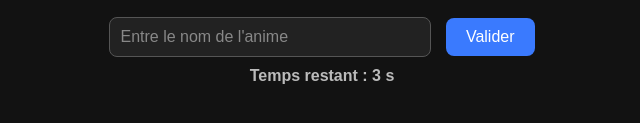
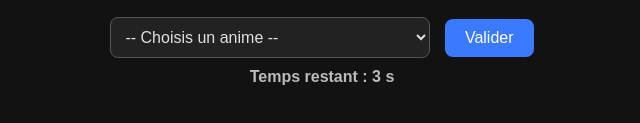
Before and after one commit to mastermanga/CharaClue, a plain HTML site: page index.html in a window 1280 px wide. Both pictures are taken after a click on the button "Valider". Shown: the part 235-358 px from the top of the page, 318-958 px from the left. Drawn offline with Linux system fonts and the light colour scheme.

Commit message:
Update index.html

```diff
--- a/index.html
+++ b/index.html
@@ -4,7 +4,6 @@
   <meta charset="UTF-8" />
   <title>CharaClue - Devine l'anime</title>
   <style>
-    /* Mode dark */
     body {
       font-family: Arial, sans-serif;
       background-color: #121212;
@@ -31,18 +30,15 @@
       display: none;
       background-color: #222;
     }
-    input[type="text"] {
+    select {
       padding: 10px;
-      width: 300px;
+      width: 320px;
       font-size: 16px;
       border-radius: 8px;
       border: 1px solid #555;
       margin-top: 20px;
       background-color: #222;
       color: #e0e0e0;
-    }
-    input[type="text"]::placeholder {
-      color: #888;
     }
     button {
       padding: 10px 20px;
@@ -83,7 +79,9 @@
   <div id="character-container"></div>
 
   <div>
-    <input type="text" id="guess-input" placeholder="Entre le nom de l'anime" />
+    <select id="guess-select">
+      <option value="">-- Choisis un anime --</option>
+    </select>
     <button id="submit-btn">Valider</button>
   </div>
 
@@ -94,7 +92,7 @@
     const container = document.getElementById("character-container");
     const feedback = document.getElementById("feedback");
     const timerDisplay = document.getElementById("timer");
-    const guessInput = document.getElementById("guess-input");
+    const guessSelect = document.getElementById("guess-select");
     const submitBtn = document.getElementById("submit-btn");
 
     let currentAnime = null;
@@ -102,14 +100,25 @@
     let gameEnded = false;
     let countdown = 10;
     let countdownInterval = null;
+    let allAnimes = [];
 
-    // Charge le fichier JSON et démarre le jeu
     async function loadAnimes() {
       try {
         const response = await fetch('animes.json');
         const animes = await response.json();
+        allAnimes = animes;
 
-        // Choix aléatoire d'un anime
+        // Remplir le menu déroulant
+        const animeNames = [...new Set(animes.map(a => a.anime))];
+        guessSelect.innerHTML = '<option value="">-- Choisis un anime --</option>';
+        animeNames.forEach(name => {
+          const option = document.createElement("option");
+          option.value = name;
+          option.textContent = name;
+          guessSelect.appendChild(option);
+        });
+
+        // Choix aléatoire d’un anime pour le jeu
         currentAnime = animes[Math.floor(Math.random() * animes.length)];
         initGame();
       } catch (error) {
@@ -119,13 +128,11 @@
     }
 
     function initGame() {
-      // Nettoie l'affichage
       container.innerHTML = '';
       feedback.textContent = '';
       revealedCount = 0;
       gameEnded = false;
 
-      // Crée les images cachées
       currentAnime.characters.forEach((char, i) => {
         const img = document.createElement("img");
         img.src = char.image;
@@ -135,13 +142,12 @@
         container.appendChild(img);
       });
 
-      // Lance la première révélation et timer
       revealNextCharacter();
 
-      guessInput.disabled = false;
+      guessSelect.disabled = false;
       submitBtn.disabled = false;
-      guessInput.value = '';
-      guessInput.focus();
+      guessSelect.value = '';
+      guessSelect.focus();
     }
 
     function revealNextCharacter() {
@@ -167,7 +173,7 @@
               feedback.className = "error";
               gameEnded = true;
               timerDisplay.textContent = "Jeu terminé.";
-              guessInput.disabled = true;
+              guessSelect.disabled = true;
               submitBtn.disabled = true;
             } else {
               revealNextCharacter();
@@ -181,7 +187,7 @@
 
     function checkGuess() {
       if (gameEnded) return;
-      const guess = guessInput.value.trim().toLowerCase();
+      const guess = guessSelect.value.trim().toLowerCase();
       const answer = currentAnime.anime.toLowerCase();
 
       if (guess === answer) {
@@ -190,10 +196,10 @@
         gameEnded = true;
         clearInterval(countdownInterval);
         timerDisplay.textContent = "Jeu terminé.";
-        guessInput.disabled = true;
+        guessSelect.disabled = true;
         submitBtn.disabled = true;
-        // Affiche tous les personnages restants
-        for(let i = revealedCount; i < currentAnime.characters.length; i++) {
+
+        for (let i = revealedCount; i < currentAnime.characters.length; i++) {
           document.getElementById("char-" + i).style.display = "block";
         }
       } else {
@@ -206,21 +212,15 @@
           feedback.textContent += ` Tu as épuisé tous les indices. C'était "${currentAnime.anime}"`;
           gameEnded = true;
           timerDisplay.textContent = "Jeu terminé.";
-          guessInput.disabled = true;
+          guessSelect.disabled = true;
           submitBtn.disabled = true;
         }
       }
-      guessInput.value = "";
-      guessInput.focus();
+      guessSelect.value = "";
+      guessSelect.focus();
     }
 
     submitBtn.addEventListener("click", checkGuess);
-
-    guessInput.addEventListener("keypress", function(event) {
-      if (event.key === "Enter") {
-        checkGuess();
-      }
-    });
 
     loadAnimes();
   </script>
```
